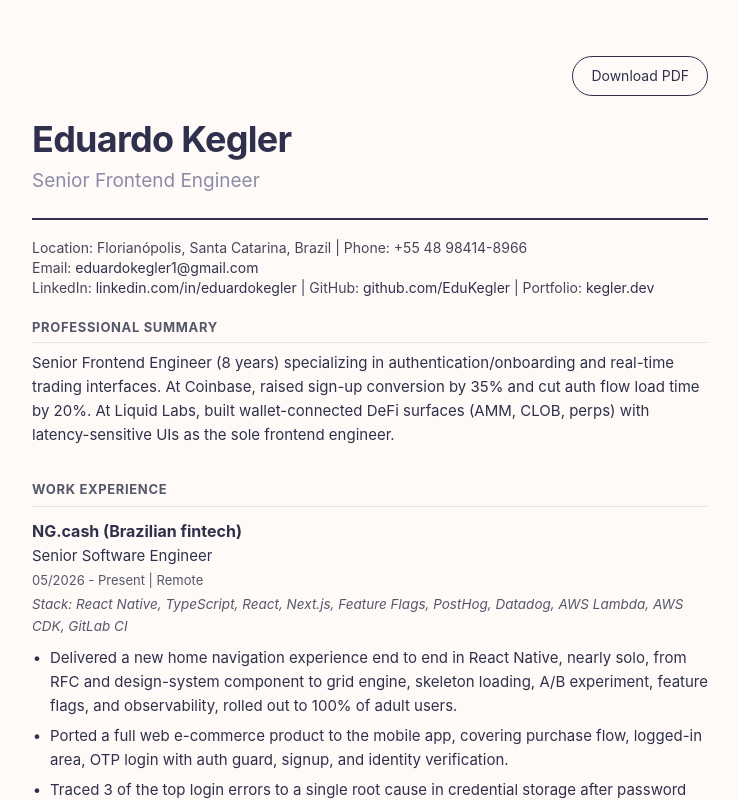
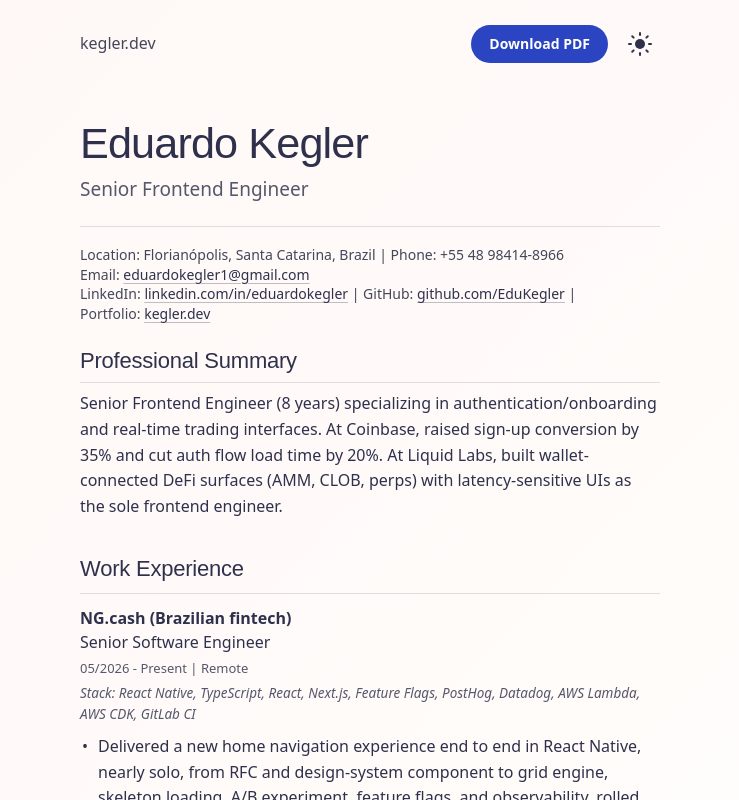
Before and after one commit to EduKegler/portfolio, a Next.js app: page /resume in a window 1280 px wide. Shown: the top 800 px of the page, without its empty margins (270-1009 px from the left). Built offline with nearby package versions, Linux system fonts and the light colour scheme; a web font is replaced by a local one.

Commit message:
Restyle /resume screen view to match the new home
Screen-only styles: Brygada name and headings, Atkinson body, cobalt
Download PDF pill, home link and theme toggle in the top bar, 580px
measure. Print styles untouched, so every PDF stays pixel-identical.

```diff
--- a/src/app/resume/layout.tsx
+++ b/src/app/resume/layout.tsx
@@ -1,5 +1,7 @@
 import styles from "@/features/resume/components/resume.module.css";
 import type { Metadata, Viewport } from "next";
+import clsx from "clsx";
+import { displayFont, labelFont } from "@/lib/fonts";
 
 export const metadata: Metadata = {
   title: "Eduardo Kegler | Resume",
@@ -25,5 +27,5 @@ export default function ResumeLayout({
 }: Readonly<{
   children: React.ReactNode;
 }>) {
-  return <div className={styles.page}>{children}</div>;
+  return <div className={clsx(styles.page, displayFont.variable, labelFont.variable)}>{children}</div>;
 }
--- a/src/features/home/components/Home.tsx
+++ b/src/features/home/components/Home.tsx
@@ -1,6 +1,6 @@
 import clsx from "clsx";
 import Link from "next/link";
-import { displayFont, labelFont } from "@/features/home/lib/fonts";
+import { displayFont, labelFont } from "@/lib/fonts";
 import { works } from "@/features/home/data/works";
 import { resumeData } from "@/features/resume/data/resume-data";
 import HomeHeader from "./HomeHeader";
--- a/src/features/resume/components/DownloadPdfButton.tsx
+++ /dev/null
@@ -1,25 +0,0 @@
-import clsx from "clsx";
-import styles from "./resume.module.css";
-
-type DownloadPdfButtonProps = {
-  href: string;
-  downloadName: string;
-};
-
-export default function DownloadPdfButton({
-  href,
-  downloadName,
-}: DownloadPdfButtonProps) {
-  return (
-    <div className={styles.toolbar}>
-      <a
-        href={href}
-        download={downloadName}
-        className={clsx(styles.downloadButton, styles.noPrint)}
-        aria-label="Download resume as PDF"
-      >
-        Download PDF
-      </a>
-    </div>
-  );
-}
--- /dev/null
+++ b/src/features/resume/components/ResumeTopBar.tsx
@@ -0,0 +1,25 @@
+import clsx from "clsx";
+import Link from "next/link";
+import ThemeToggle from "@/components/common/ThemeToggle";
+import styles from "./resume.module.css";
+
+type ResumeTopBarProps = {
+  pdfHref: string;
+  downloadName: string;
+};
+
+export default function ResumeTopBar({ pdfHref, downloadName }: ResumeTopBarProps) {
+  return (
+    <nav aria-label="Resume" className={styles.toolbar}>
+      <Link href="/" className={clsx(styles.homeLink, styles.noPrint)}>
+        kegler.dev
+      </Link>
+      <div className={clsx(styles.toolbarActions, styles.noPrint)}>
+        <a href={pdfHref} download={downloadName} className={styles.downloadButton}>
+          Download PDF
+        </a>
+        <ThemeToggle />
+      </div>
+    </nav>
+  );
+}
--- a/src/features/resume/components/ResumeView.tsx
+++ b/src/features/resume/components/ResumeView.tsx
@@ -1,9 +1,9 @@
-import DownloadPdfButton from "@/features/resume/components/DownloadPdfButton";
 import ResumeEducation from "@/features/resume/components/ResumeEducation";
 import ResumeHeader from "@/features/resume/components/ResumeHeader";
 import ResumeJob from "@/features/resume/components/ResumeJob";
 import ResumeSection from "@/features/resume/components/ResumeSection";
 import ResumeSkills from "@/features/resume/components/ResumeSkills";
+import ResumeTopBar from "@/features/resume/components/ResumeTopBar";
 import TextBase from "@/components/ui/TextBase";
 import styles from "@/features/resume/components/resume.module.css";
 import type { ResumeVariant } from "@/features/resume/data/variants";
@@ -19,7 +19,7 @@ export default function ResumeView({ variant }: ResumeViewProps) {
 
   return (
     <main id="main-content" className={styles.root}>
-      <DownloadPdfButton href={pdfHref} downloadName={pdfDownloadName} />
+      <ResumeTopBar pdfHref={pdfHref} downloadName={pdfDownloadName} />
       <ResumeHeader
         name={data.name}
         title={data.title}
--- a/src/features/resume/components/resume.module.css
+++ b/src/features/resume/components/resume.module.css
@@ -213,26 +213,120 @@
 
 .toolbar {
   display: flex;
-  justify-content: flex-end;
+  justify-content: space-between;
+  align-items: center;
   gap: 12px;
   margin-bottom: 24px;
+}
+
+.toolbarActions {
+  display: flex;
+  align-items: center;
+  gap: 12px;
+}
+
+.homeLink {
+  color: var(--color-level2);
+  text-decoration: none;
+}
+
+.homeLink:hover {
+  color: var(--color-level1);
 }
 
 .downloadButton {
   font-family: inherit;
   font-size: 14px;
+  font-weight: 600;
   padding: 8px 18px;
-  border: 1px solid var(--color-level1);
   border-radius: 999px;
-  background: transparent;
-  color: var(--color-level1);
+  background: var(--color-ink);
+  color: var(--ink-contrast);
   cursor: pointer;
   text-decoration: none;
-  transition: opacity 0.15s ease;
+  transition: filter 0.2s ease;
 }
 
 .downloadButton:hover {
-  opacity: 0.6;
+  filter: brightness(1.1);
+}
+
+@media screen {
+  .page {
+    background: transparent;
+  }
+
+  :global(html.dark) .page {
+    background: transparent;
+  }
+
+  .root {
+    font-family: var(--font-label), system-ui, sans-serif;
+    max-width: 580px;
+    box-sizing: content-box;
+    font-size: 16px;
+    padding: 24px 32px 96px;
+  }
+
+  .root :focus-visible {
+    outline: 2px solid var(--color-ink);
+    outline-offset: 4px;
+    border-radius: 2px;
+  }
+
+  .name {
+    font-family: var(--font-display), Georgia, serif;
+    font-weight: 400;
+    font-size: clamp(2rem, 1.5rem + 1.5vw, 2.75rem);
+    margin-top: 32px;
+  }
+
+  .title {
+    color: var(--color-level3);
+  }
+
+  .topRule {
+    border-top: 1px solid color-mix(in srgb, var(--color-level1) 15%, transparent);
+  }
+
+  .contactBlock a {
+    text-decoration: underline;
+    text-decoration-thickness: 1px;
+    text-underline-offset: 3px;
+    text-decoration-color: color-mix(in srgb, var(--color-level1) 30%, transparent);
+  }
+
+  .sectionHeading,
+  .sectionHeadingTight {
+    font-family: var(--font-display), Georgia, serif;
+    font-size: 22px;
+    font-weight: 400;
+    text-transform: none;
+    letter-spacing: -0.01em;
+    color: var(--color-level1);
+    border-bottom-color: color-mix(in srgb, var(--color-level1) 15%, transparent);
+  }
+
+  .jobMeta,
+  .educationMeta {
+    font-variant-numeric: tabular-nums;
+  }
+
+  .summary,
+  .bullet,
+  .skillLine,
+  .jobCompact,
+  .jobRole,
+  .education,
+  .languages {
+    font-size: 16px;
+  }
+}
+
+@media screen and (max-width: 480px) {
+  .root {
+    padding: 16px 20px 72px;
+  }
 }
 
 @page {
```
Also changed, not shown: src/lib/fonts.ts (renamed from src/features/home/lib/fonts.ts).
